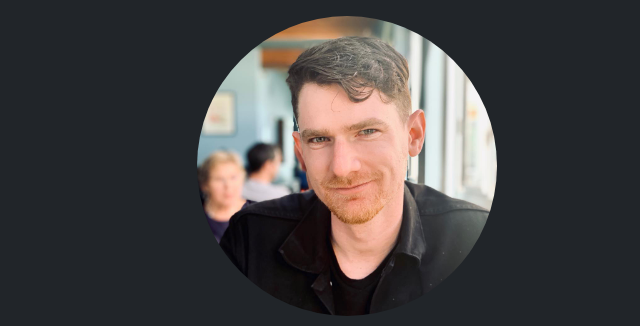
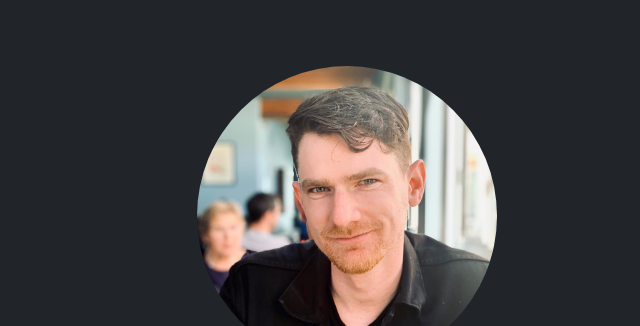
Before and after one commit to gameguy43/parker-phinney-com, a plain HTML site: page index.html in a window 1280 px wide. Shown: the top 326 px of the page, without its empty margins (293-933 px from the left). Drawn offline with nearby package versions, Linux system fonts and the light colour scheme.

Commit message:
bit of margin on top

```diff
--- a/index.html
+++ b/index.html
@@ -34,6 +34,7 @@
     <style type="text/css">
 		body{
 			box-shadow: none;
+			padding-top: 50px;
 		}
 		.content-section{
 			padding-bottom: 25px;
```
